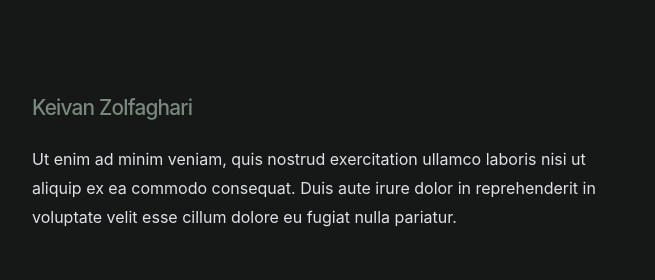
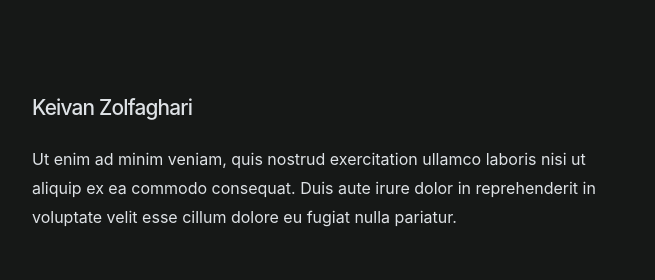
Before and after one commit to keivanz/keivanz.github.io, a Jekyll site: the page built from index.md, in a window 1280 px wide. Shown: the top 280 px of the page, without its empty margins (312-967 px from the left). Built offline with Jekyll 4.4.1, drawn with Linux system fonts in a browser that asks for light colours; nearby versions of some CDN libraries; some web fonts are replaced.

Commit message:
updating header formatting

```diff
--- a/_includes/header.html
+++ b/_includes/header.html
@@ -1,5 +1,5 @@
-<header class="align-items-center pb-3 mb-5 border-bottom name_lead">
-  <h1 class="">{{ page.title }}</h1>
+<header class="pb-3 mb-5 border-bottom">
+  <h1 class="name_lead">{{ page.title }}</h1>
   <h1><a href="/" class="text-secondary text-decoration-none name_lead">
     <span class="" style="view-transition-name: sitetitle;">{{ site.title }}</span>
   </a></h1>
--- a/_includes/homepage.html
+++ b/_includes/homepage.html
@@ -1,6 +1,4 @@
-<h1 class="mt-5 mb-4 name_lead" style="view-transition-name: sitetitle;">
-  <a href="/" class="text-decoration-none">{{ site.title }}</a>
-</h1>
+<h1 class="mt-5 mb-4 name_lead pe-none" style="view-transition-name: sitetitle;">{{ site.title }}</h1>
 
 <p>Ut enim ad minim veniam, quis nostrud exercitation ullamco laboris nisi ut aliquip ex ea commodo consequat. Duis aute irure dolor in reprehenderit in voluptate velit esse cillum dolore eu fugiat nulla pariatur.</p>
 
```
